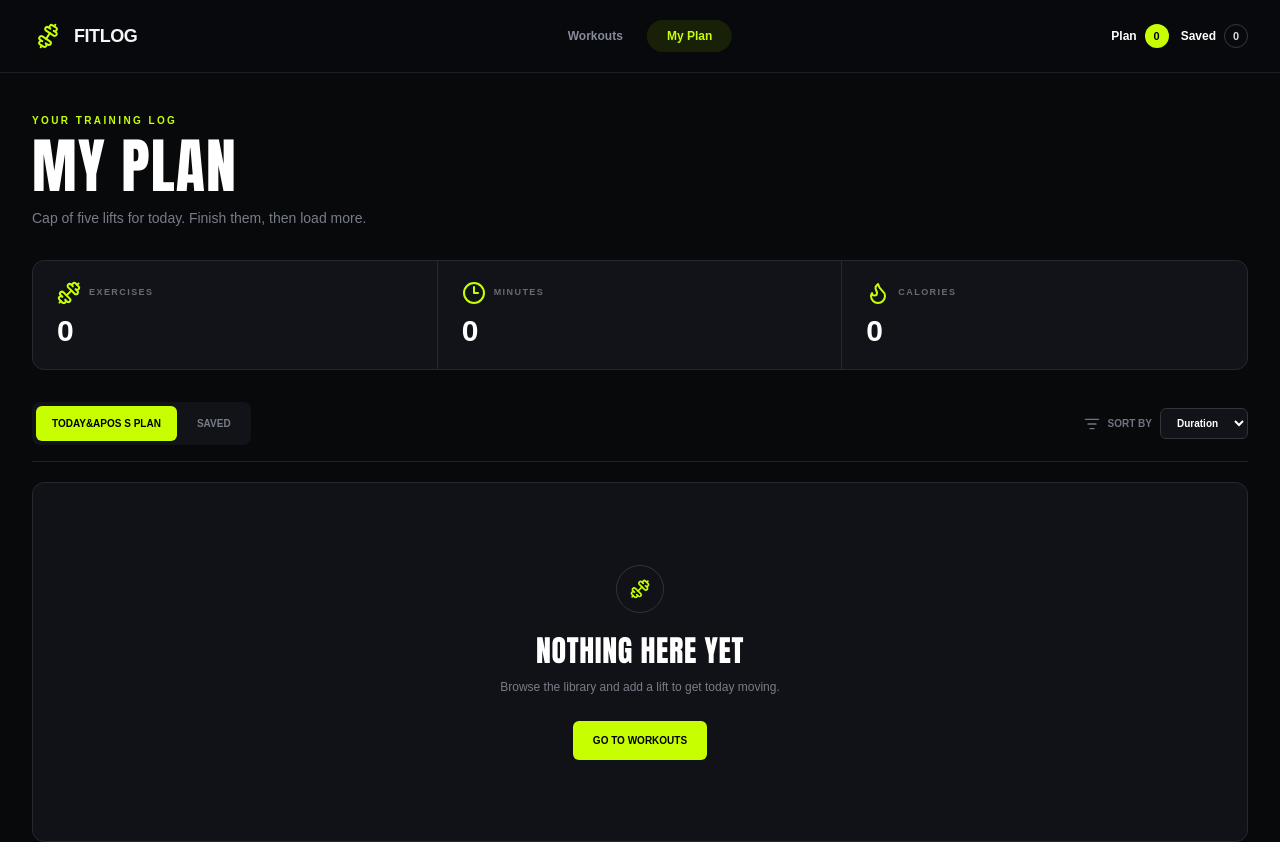
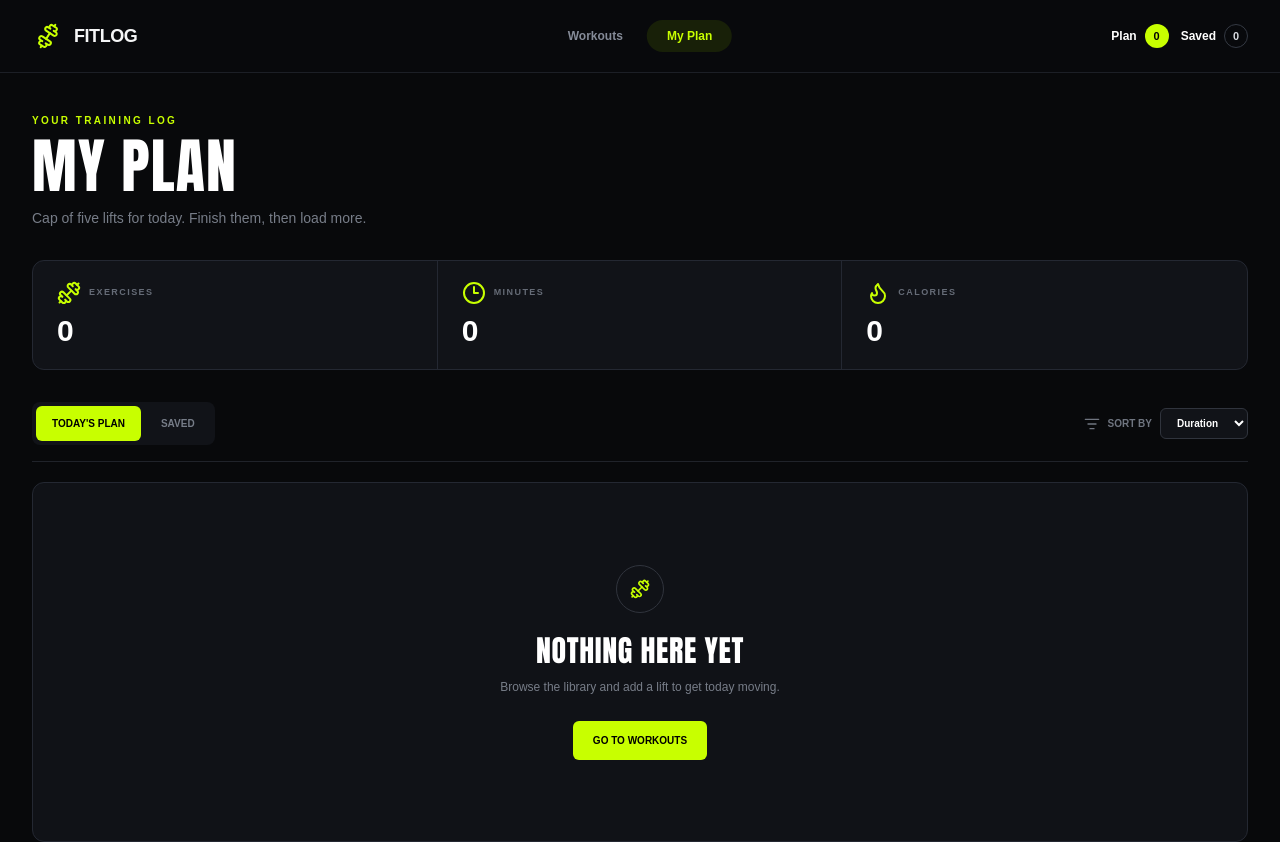
Before and after one commit to mubasshira103/fit-log, a Next.js app: page /my-plan in a window 1280 px wide. Shown: the top 842 px of the page. Built offline with nearby package versions, Linux system fonts and the light colour scheme.

Commit message:
upadated some file

```diff
--- a/src/app/my-plan/page.tsx
+++ b/src/app/my-plan/page.tsx
@@ -72,7 +72,7 @@ export default function MyPlanClient() {
                 tab === "plan" ? "bg-[#c8ff00] text-black" : "text-[#777d88] hover:text-white"
               }`}
             >
-              Today&apos s Plan
+              Today's Plan
             </button>
             <button
               onClick={() => setTab("saved")}
--- a/src/components/Hero.tsx
+++ b/src/components/Hero.tsx
@@ -6,7 +6,7 @@ export default function Hero() {
   return (
     <section className="mx-auto max-w-[1280px] px-5 pt-6 lg:px-8">
       <div className=" flex justify-between min-h-[420px] overflow-hidden rounded-2xl border border-[#22262f] bg-[#121419]">
-        <div className="relative  flex min-h-[420px] items-center px-7 py-12 sm:px-12 lg:w-[67%] lg:px-14">
+        <div className="relative  flex flex-col lg:flex-row md:flex-row  min-h-[420px] items-center px-7 py-12 sm:px-12 lg:w-[67%] lg:px-14">
           <div>
             <p className="mb-5 text-[11px] font-black tracking-[0.25em] text-[#c8ff00]">
               WORKOUT LIBRARY
```
